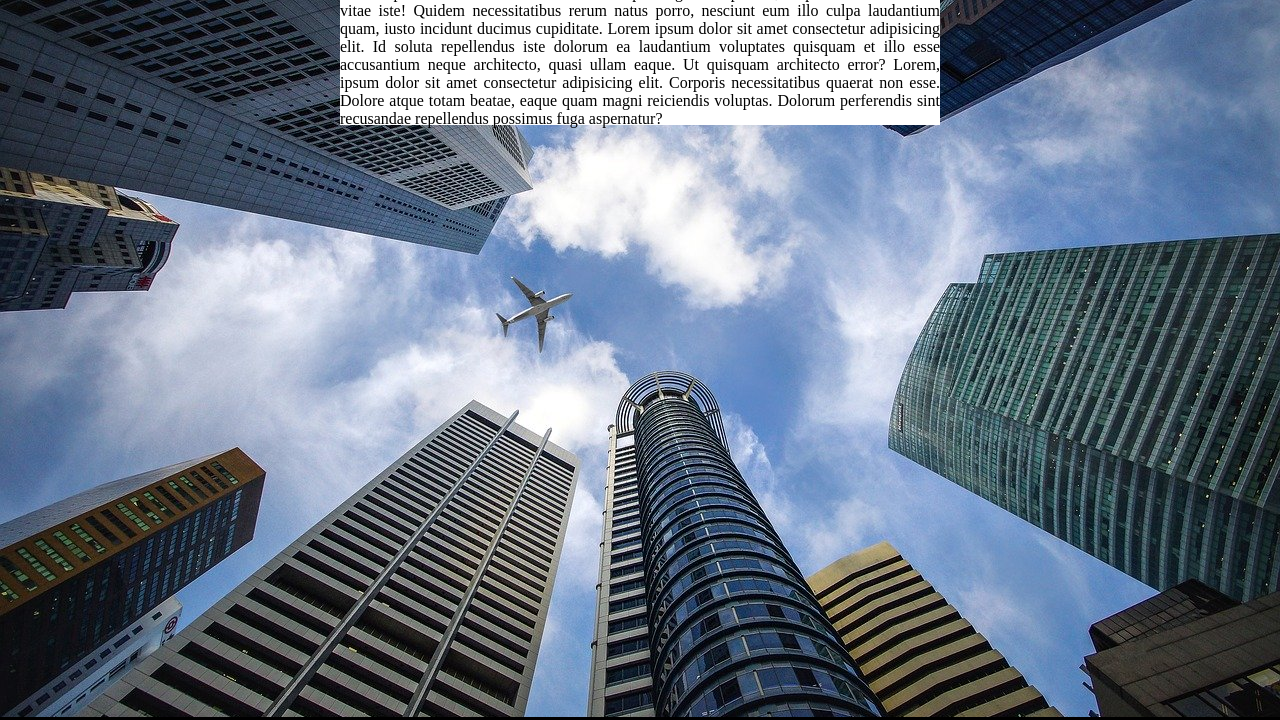
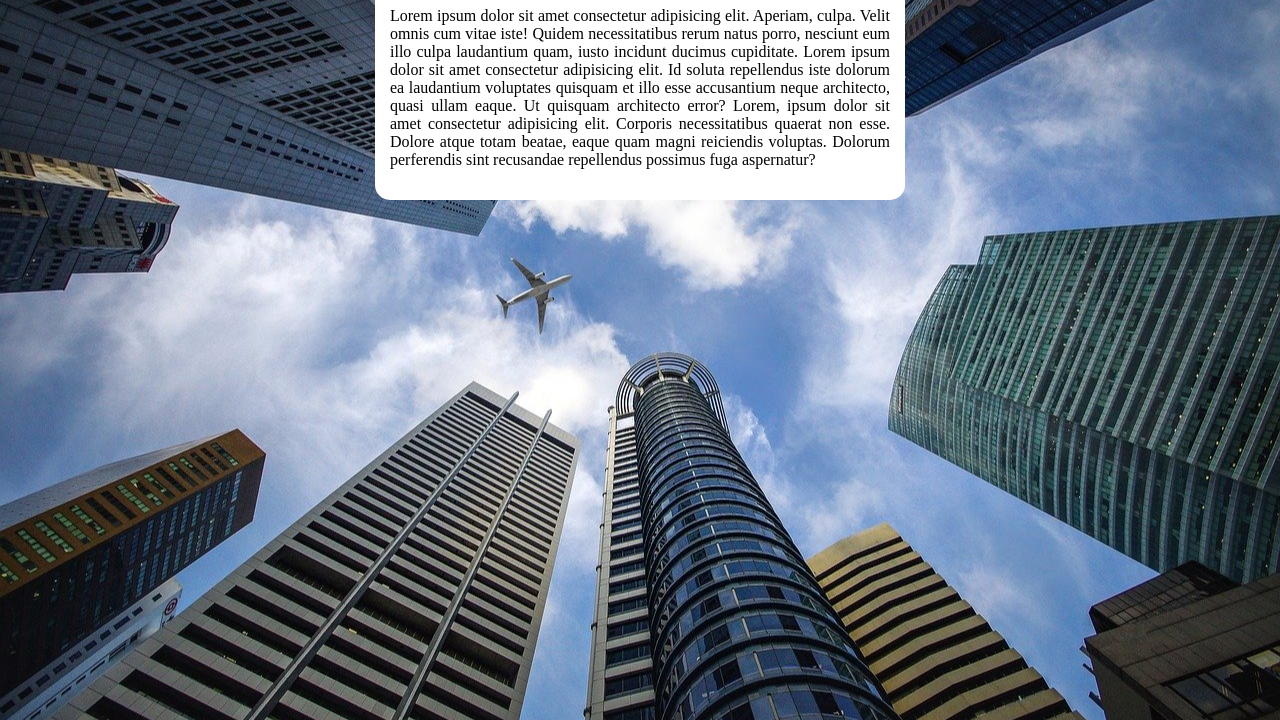
Before and after one commit to Andersonnalves/css-html, a plain HTML site: page modulo-03-html-css/fundo06.html in a window 1280 px wide. Shown: the part 96-816 px from the top of the page. Drawn offline with Linux system fonts and the light colour scheme.

Commit message:
atualizei ex06

```diff
--- a/modulo-03-html-css/fundo06.html
+++ b/modulo-03-html-css/fundo06.html
@@ -6,17 +6,20 @@
     <title>Testes de Imagens</title>
     <style>
         body{
-            height: 98vh;
+            height: 100vh;
             background-color: black;
             background-image: url('ex022/imagens/wallpaper002.jpg');
             background-repeat: no-repeat;
-            background-position: top center;
+            background-position: center center;
+            background-size:cover ;
+
         }
         main{
             background-color: white;
-            height: 200px;
-            width: 600px;
+            width: 500px;
+            padding: 15px;
             margin: auto;
+            border-radius: 15px;
             text-align: justify;
 
         }
```
